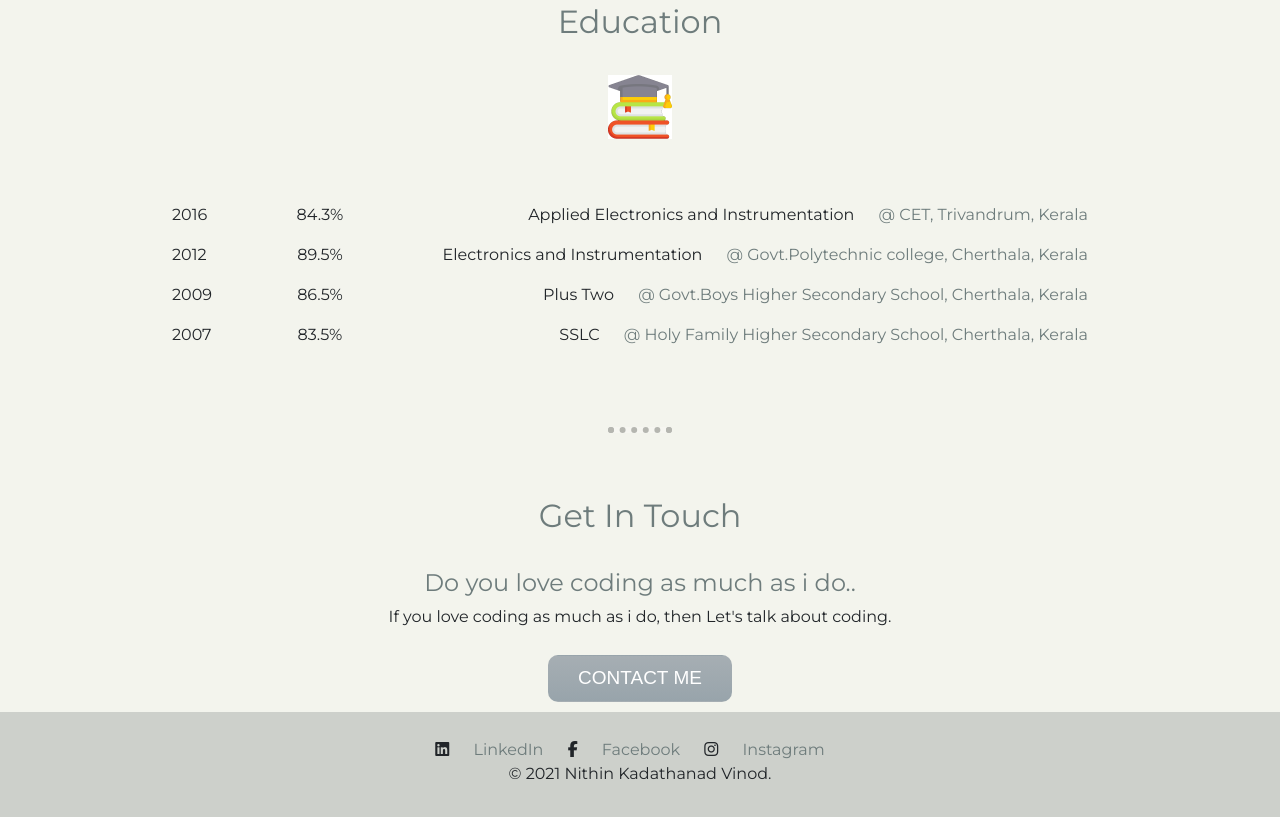
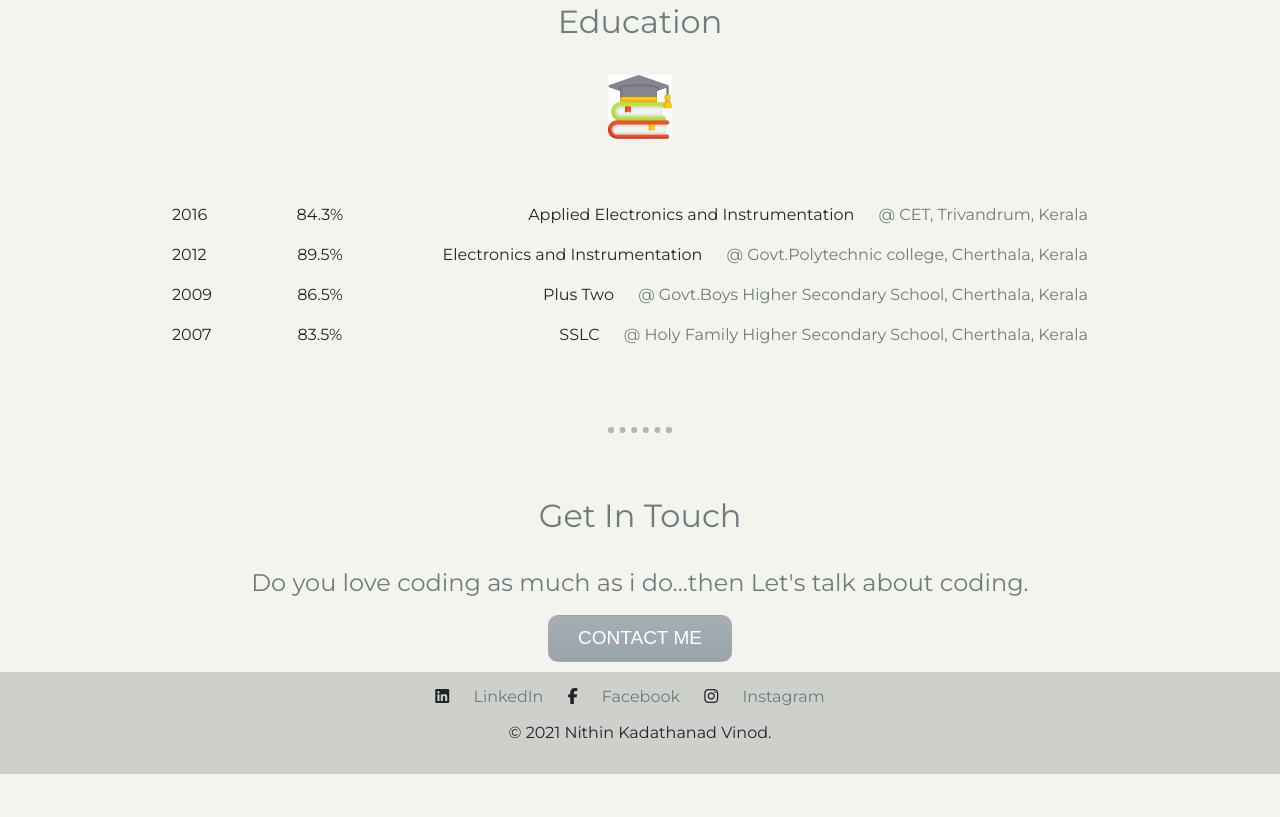
Before and after one commit to nithin-kadathanad/cv, a plain HTML site: page index.html in a window 1280 px wide. Shown: the part 3025-3842 px from the top of the page. After the commit the page ends 3799 px from the top, so only its background shows below. Drawn offline with nearby package versions, Linux system fonts and the light colour scheme.

Commit message:
footer changes

```diff
--- a/index.html
+++ b/index.html
@@ -264,8 +264,7 @@
   <!-- Contact Section -->
   <section id="contact">
     <h2>Get In Touch</h2>
-    <h4>Do you love coding as much as i do..</h3>
-    <p class="contact-desc">If you love coding as much as i do, then Let's talk about coding.</p>
+    <h4>Do you love coding as much as i do...then Let's talk about coding.</h3>
     <a class="btn" href="mailto:nithinkv101@gmail.com">CONTACT ME</a>
   </section>
 
--- a/style.css
+++ b/style.css
@@ -132,5 +132,8 @@ a:hover{
 /* Footer section */
 .footer-box{
   background-color: #CDD0CB;
-  padding: 2% 1%;
+  padding: 1%;
 }
+.copy-right{
+  padding-top: 1%;
+}
```
